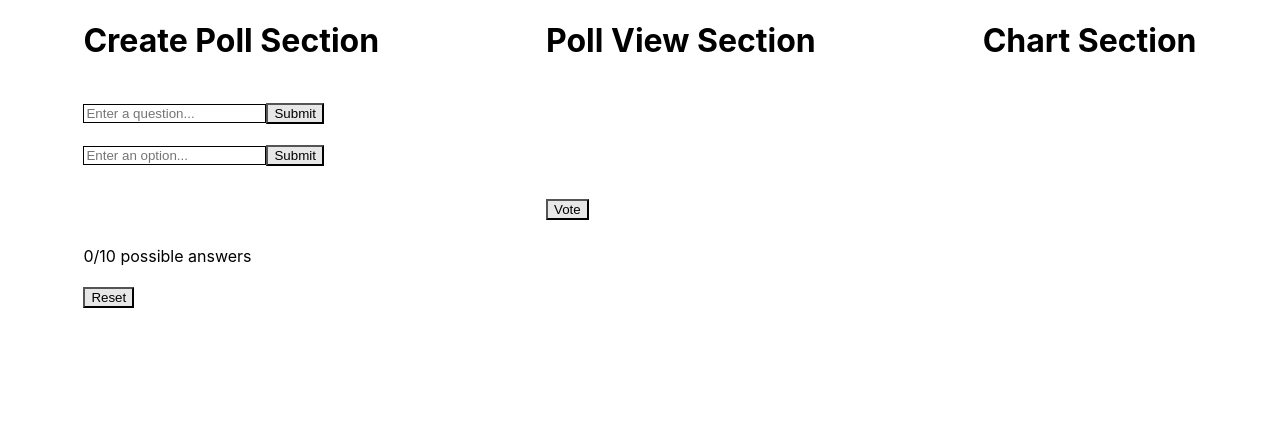
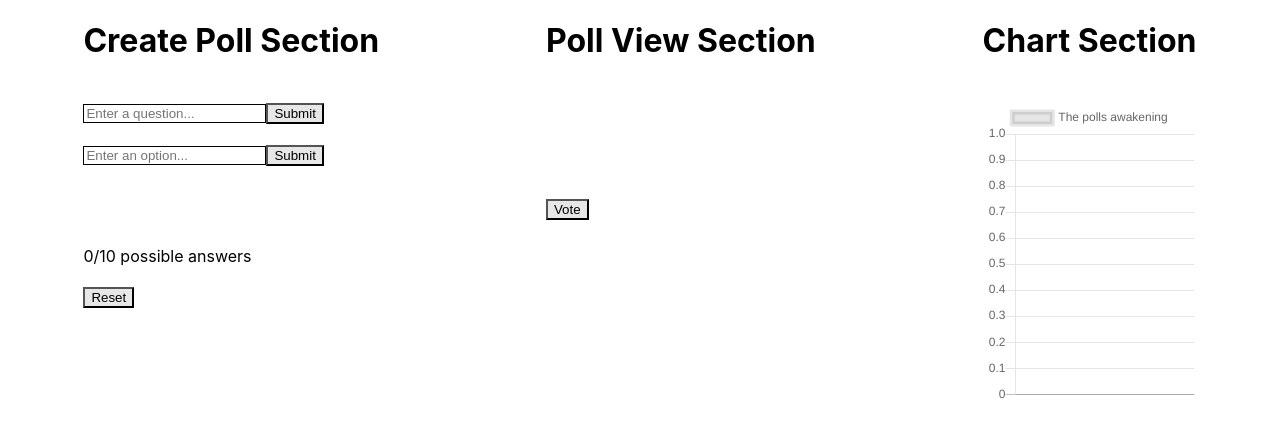
Before and after one commit to LloydC/polling-vote-app, a React (Create React App) app: page / in a window 1280 px wide. Shown: the top 436 px of the page. Built offline with nearby package versions, Linux system fonts and the light colour scheme.

Commit message:
Voting feature added

```diff
--- a/package.json
+++ b/package.json
@@ -6,7 +6,9 @@
     "@testing-library/jest-dom": "^4.2.4",
     "@testing-library/react": "^9.4.0",
     "@testing-library/user-event": "^7.2.1",
+    "chart.js": "^2.9.3",
     "react": "^16.12.0",
+    "react-chartjs-2": "^2.8.0",
     "react-dom": "^16.12.0",
     "react-scripts": "3.3.0"
   },
--- a/src/App.js
+++ b/src/App.js
@@ -9,36 +9,42 @@ class App extends React.Component {
     super(props)
     this.state = {
       question: "",
-      options: [],
-      vote: "",
+      votingOptions: [],
+      previousVote: "",
       votingColumns: []
     }
+    this.addVote = this.addVote.bind(this);
     this.submitPoll = this.submitPoll.bind(this);
-    this.submitVote = this.submitVote.bind(this);
     this.getOptions = this.getOptions.bind(this);
   }
 
-  submitPoll(poll){
-    this.setState({question: poll});
+  addVote(voteName){
+    let votingOptions = this.state.votingOptions;
+    let columnIndex = votingOptions.indexOf(voteName);
+    let votingColumns = this.state.votingColumns;
+      votingColumns[columnIndex]++;
+      this.setState({votingColumns, previousVote: voteName});
   }
 
-  submitVote(vote){
-   this.setState({vote})
+  calcPercentage(){
+
   }
 
-  getOptions(options, votingColumns){
-    console.log(this.state.options)
-    console.log(options.length)
-    console.log(votingColumns)
-    this.setState({options, votingColumns})
+  getOptions(votingOptions, votingColumns){
+    this.setState({votingOptions, votingColumns})
+  }
+  submitPoll(question){
+    this.setState({question});
   }
 
   render(){
+    const { question, votingOptions, votingColumns} = this.state;
+
     return (
       <div className="App">
         <PollCreate submitPoll={this.submitPoll} getOptions={this.getOptions}/>
-        <PollView question={this.state.question} options={this.state.options} submitVote={this.submitVote}/>
-        <Chart vote={this.state.vote}/>
+        <PollView question={question} votingOptions={votingOptions} addVote={this.addVote}/>
+        <Chart votingColumns={votingColumns} votingOptions={votingOptions}/>
       </div>
     );
   }
--- a/src/components/Chart.js
+++ b/src/components/Chart.js
@@ -1,11 +1,68 @@
 import React from 'react';
+import { Bar } from 'react-chartjs-2';
 
-function Chart() {
-  return (
-    <div className="Chart">
-        <h1>Chart Section</h1>
-    </div>
-  );
+export default class Chart extends React.Component {
+  constructor(props){
+    super(props);
+    this.state = {};
+  }
+
+  render(){
+
+   const calcSum = ()=> {
+      let sum = 0;
+      for(let i = 0; i < this.props.votingColumns.length; i++){
+        sum += this.props.votingColumns[i];
+      }
+      return sum;
+    }
+
+    const percentages = this.props.votingColumns.map(value => {
+      return (value * 100) / calcSum();
+    })
+
+    const parseData = (votingOptions, votingColumns) => ({
+      labels: votingOptions,
+      datasets: [
+        {
+          label: 'The polls awakening',
+          backgroundColor: votingColumns.map(column => {
+            return 'rgba(255, 99, 132, 0.2)'
+          }),
+          borderColor: votingColumns.map(column => {
+            return 'rgba(54, 162, 235, 0.2)'
+          }),
+          borderWidth: 5,
+          hoverBackgroundColor: 'rgba(255,99,132,0.4)',
+          hoverBorderColor: 'rgba(255,99,132,1)',
+          data: percentages
+        }
+      ]
+    })
+
+    const options = {
+      scales: {
+        yAxes: [{
+          ticks: {
+            beginAtZero: true
+          }
+        }]
+      },
+      maintainAspectRatio: false
+    }
+
+    return (
+      <div className="Chart">
+          <h1>Chart Section</h1>
+          <br/>
+          {calcSum() > 0 ? <span>Number of votes: {calcSum()}</span> : null}
+          <Bar
+          data={parseData(this.props.votingOptions, this.props.votingColumns)}
+          width={1}
+          height={2}
+          options={options}
+          />
+      </div>
+    );
+  }
 }
-
-export default Chart;
--- a/src/components/PollCreate.js
+++ b/src/components/PollCreate.js
@@ -1,7 +1,7 @@
 import React from 'react';
 import '../css/create.css'
 
-class PollCreate extends React.Component {
+export default class PollCreate extends React.Component {
     constructor(props){
         super(props);
         this.state = {
@@ -93,5 +93,3 @@ class PollCreate extends React.Component {
           );
     }
 }
-
-export default PollCreate;
--- a/src/components/PollView.js
+++ b/src/components/PollView.js
@@ -4,17 +4,17 @@ export default class PollView extends React.Component {
   constructor(props){
     super(props);
     this.state = {
-        selectedOption: ''
+        voteOption: ''
     }
     this.handleVote = this.handleVote.bind(this);
   }
 
   handleChange(e){
     const currentOption = e.target.parentNode.innerHTML.substr(23);
-    this.setState({selectedOption: currentOption})
+    this.setState({voteOption: currentOption})
   }
   handleVote(){
-    this.props.submitVote(this.state.selectedOption);
+    this.props.addVote(this.state.voteOption);
   }
 
   render(){
@@ -25,11 +25,11 @@ export default class PollView extends React.Component {
         {this.props.question ? <h2>Poll question:{this.props.question}</h2> : null}
          <br/>
         <ul>
-         {this.props.options.map(option => (
+         {this.props.votingOptions ? this.props.votingOptions.map(option => (
           <li key={option} style={{ listStyleType: "none" }} defaultValue={option}>
             <input type="checkbox" onChange={e => this.handleChange(e)}></input>{option}
           </li>
-          ))}
+          )): null}
          </ul>
           <br/>
           <br/>
```
Also changed, not shown: 1 other file (tests, documents, lock files or other folders).
